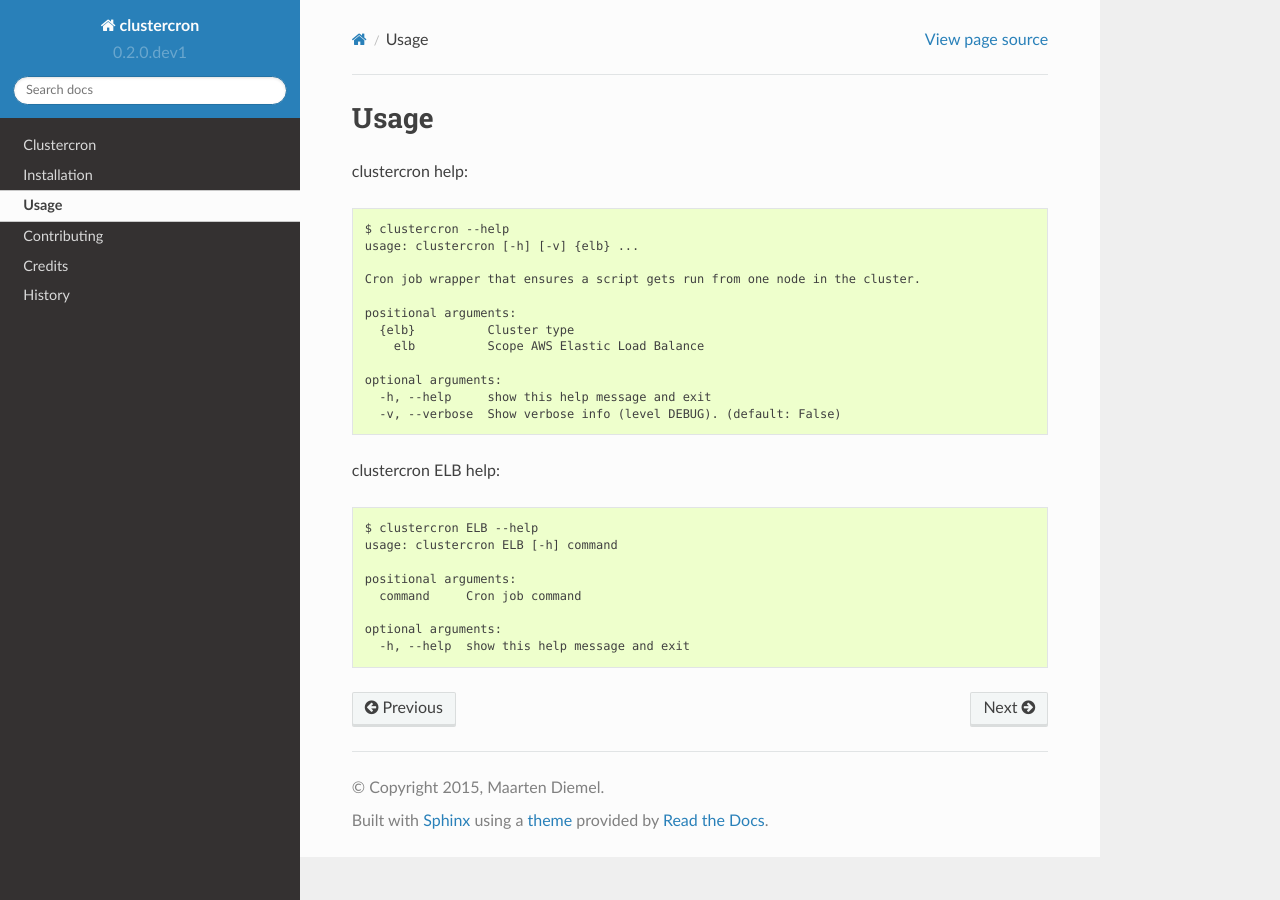
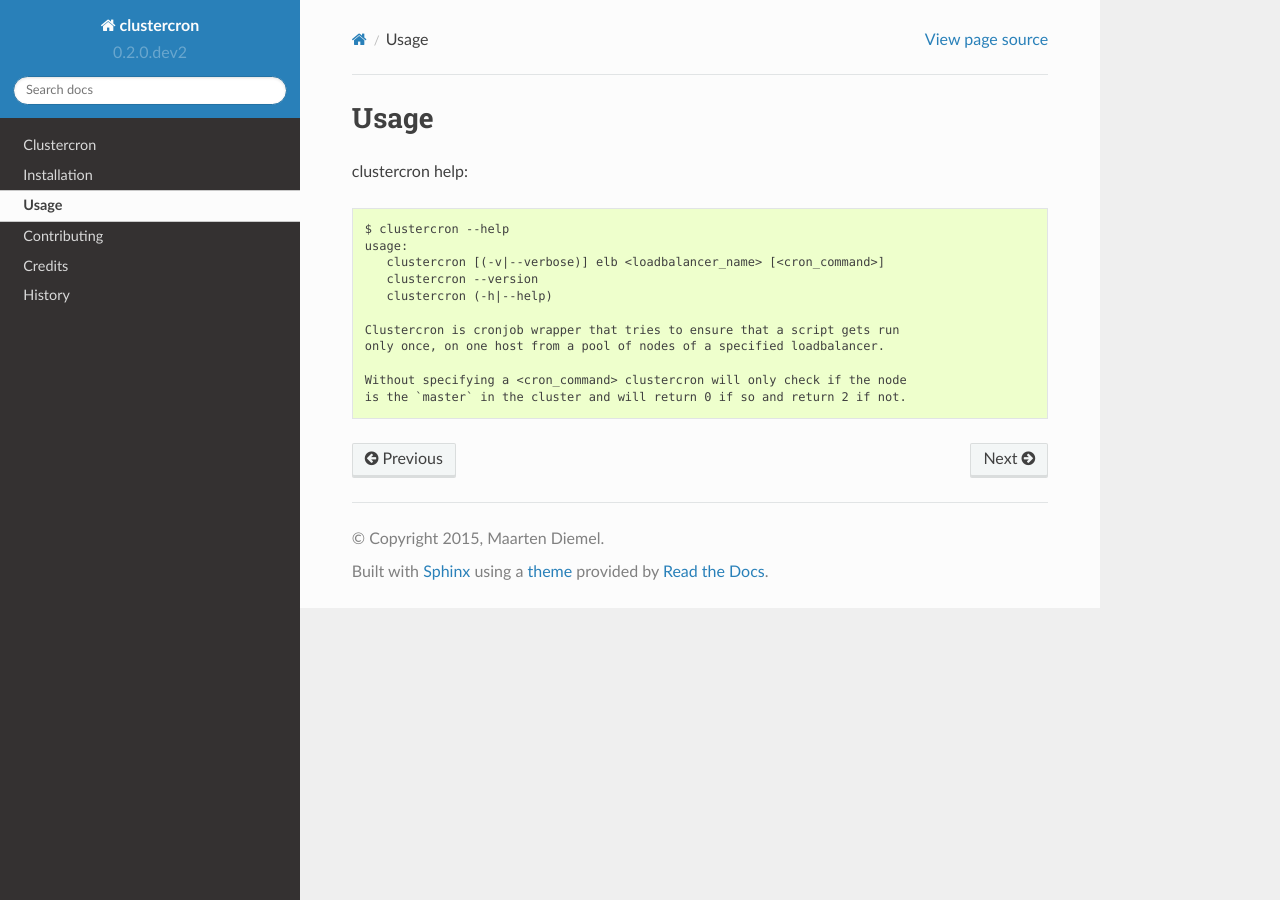
Before and after one commit to maartenq/clustercron, a Sphinx documentation site: the page built from docs/usage.rst, in a window 1280 px wide. Built offline with Sphinx 7.4.7 and the Read the Docs theme 2.0.0, drawn with Linux system fonts in a browser that asks for light colours.

Commit message:
removed haproxy. without croncommand: check only

```diff
--- a/AUTHORS.rst
+++ b/AUTHORS.rst
@@ -1,4 +1,3 @@
-=======
 Credits
 =======
 
--- a/CONTRIBUTING.rst
+++ b/CONTRIBUTING.rst
@@ -1,4 +1,3 @@
-============
 Contributing
 ============
 
--- a/HISTORY.rst
+++ b/HISTORY.rst
@@ -3,7 +3,7 @@
 History
 =======
 
-0.2.0.dev1 (2015-05-24)
+0.2.0.dev2 (2015-05-25)
 -----------------------
 
 * In Development stage 1
--- a/clustercron/__init__.py
+++ b/clustercron/__init__.py
@@ -2,4 +2,4 @@
 
 __author__ = 'Maarten Diemel'
 __email__ = 'maarten@maartendiemel.nl'
-__version__ = '0.2.0.dev1'
+__version__ = '0.2.0.dev2'
--- a/docs/usage.rst
+++ b/docs/usage.rst
@@ -1,31 +1,16 @@
-=====
 Usage
 =====
-
 
 clustercron help::
 
     $ clustercron --help
-    usage: clustercron [-h] [-v] {elb} ...
+    usage:
+       clustercron [(-v|--verbose)] elb <loadbalancer_name> [<cron_command>]
+       clustercron --version
+       clustercron (-h|--help)
 
-    Cron job wrapper that ensures a script gets run from one node in the cluster.
+    Clustercron is cronjob wrapper that tries to ensure that a script gets run
+    only once, on one host from a pool of nodes of a specified loadbalancer.
 
-    positional arguments:
-      {elb}          Cluster type
-        elb          Scope AWS Elastic Load Balance
-
-    optional arguments:
-      -h, --help     show this help message and exit
-      -v, --verbose  Show verbose info (level DEBUG). (default: False)
-
-
-clustercron ELB help::
-
-    $ clustercron ELB --help
-    usage: clustercron ELB [-h] command
-
-    positional arguments:
-      command     Cron job command
-
-    optional arguments:
-      -h, --help  show this help message and exit
+    Without specifying a <cron_command> clustercron will only check if the node
+    is the `master` in the cluster and will return 0 if so and return 2 if not.
--- a/setup.py
+++ b/setup.py
@@ -4,6 +4,7 @@
 import sys
 from setuptools import setup
 from setuptools.command.test import test as TestCommand
+from clustercron import __version__
 
 
 class PyTest(TestCommand):
@@ -40,7 +41,7 @@ if sys.version_info[:2] < (2, 7):
 
 setup(
     name='clustercron',
-    version='0.2.0.dev1',
+    version=__version__,
     description='Cron job wrapper that ensures a script gets run from one node'
     ' in the cluster.',
     long_description=readme + '\n\n' + history,
@@ -54,7 +55,7 @@ setup(
                  'clustercron'},
     entry_points={
         'console_scripts': [
-            'clustercron = clustercron.clustercron:main',
+            'clustercron = clustercron.clustercron:command',
         ]
     },
     include_package_data=True,
```
Also changed, not shown: README.rst (+7 -7 lines), docs/index.rst (+3 -7 lines), 3 other files.
